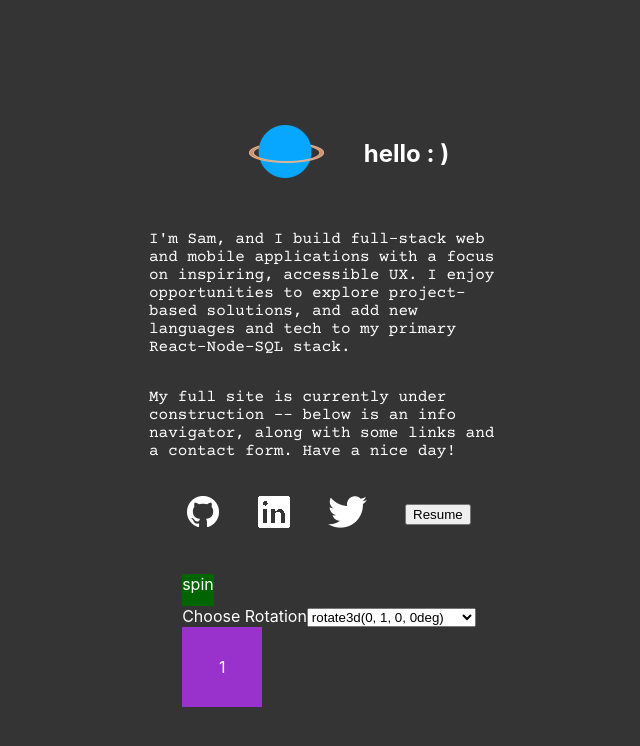
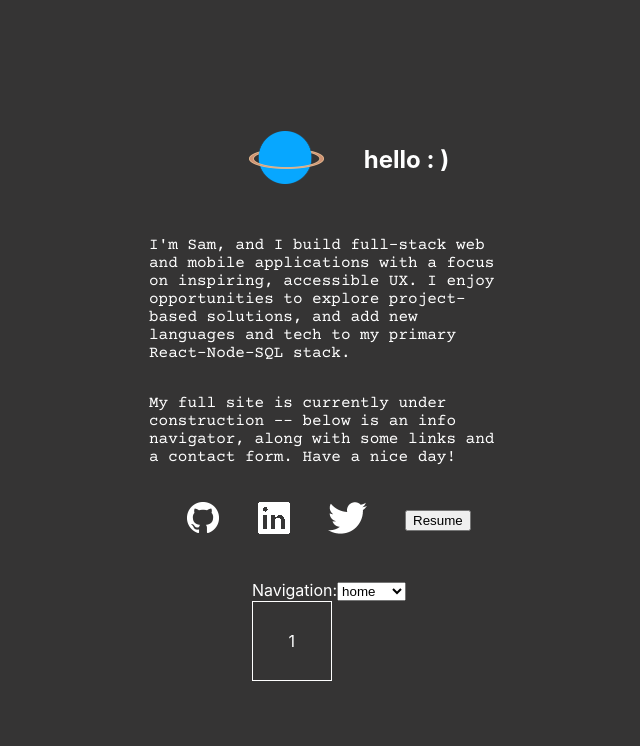
Before and after one commit to sgerpdx/pop-signpost, a Next.js app: page / in a window 1280 px wide. Shown: the top 746 px of the page, without its empty margins (311-951 px from the left). Built offline with nearby package versions, Linux system fonts and the light colour scheme; a web font is replaced by a local one.

Commit message:
navigational content rotation working

```diff
--- a/pages/index.jsx
+++ b/pages/index.jsx
@@ -1,3 +1,4 @@
+import React, { useState, useEffect } from "react";
 import Head from "next/head";
 import Image from "next/image";
 import Link from "next/link";
@@ -9,6 +10,33 @@ import LogoGitHub from "../public/GitHub-Mark-Light-32px.png";
 import ResumeIcon from "../public/demo-hex_YP.png";
 
 export default function Home() {
+  const [loading, setLoading] = useState(true);
+  const [content, setContent] = useState("home");
+  const [contentTransform, setContentTransform] = useState("0deg");
+
+  console.log("CCCCCC", content);
+  console.log("TRNSFRM:", contentTransform);
+
+  const handleNavChange = (e) => {
+    setContent(e.target.value);
+  };
+
+  useEffect(() => {
+    setLoading(false);
+  }, []);
+
+  useEffect(() => {
+    console.log("Something just happened.");
+    const currentContent = content;
+    console.log("*********", currentContent);
+    if (currentContent === "home") setContentTransform("0deg");
+    if (currentContent === "projects") setContentTransform("-90deg");
+    if (currentContent === "about") setContentTransform("-180deg");
+    if (currentContent === "contact") setContentTransform("-270deg");
+  }, [content]);
+
+  if (loading) return <h3>Loading...</h3>;
+
   return (
     <section className={styles.container}>
       <div className={styles.topRow}>
@@ -58,19 +86,21 @@ export default function Home() {
         </p>
       </div>
       <nav>
-        <div className={styles.rotated}>
-          <span>spin</span>
+        <div class={styles.selectionForm}>
+          <label>
+            Navigation:
+            <select value={content} onChange={handleNavChange}>
+              <option value="home">home</option>
+              <option value="projects">projects</option>
+              <option value="about">about</option>
+              <option value="contact">contact</option>
+            </select>
+          </label>
         </div>
-        <div class={styles.selectionForm}>
-          <label>Choose Rotation</label>
-          <select>
-            <option>rotate3d(0, 1, 0, 0deg)</option>
-            <option>rotate3d(0, 1, 0, 90deg)</option>
-            <option>rotate3d(0, 1, 0, 180deg)</option>
-            <option>rotate3d(0, 1, 0, 270deg)</option>
-          </select>
-        </div>
-        <section style={style.displayArea}>
+        <section
+          className={styles.displayArea}
+          style={{ transform: `rotateY(${contentTransform})` }}
+        >
           <div className={styles.frontBox} style={style.boxVantage}>
             1
           </div>
@@ -91,19 +121,19 @@ export default function Home() {
 
 const style = {
   displayArea: {
-    width: "80px",
-    height: "80px",
-
+    width: "100px",
+    height: "100px",
     transformStyle: "preserve-3d",
-    transition: "transform 2s",
-    transform: "rotateY(0deg)",
+    transition: "transform 1s",
+    transform: "rotateY(-90deg)",
+    border: "0",
   },
   boxVantage: {
     display: "flex",
     alignItems: "center",
     justifyContent: "center",
-    width: "100%",
-    height: "100%",
+    width: "80%",
+    height: "80%",
     position: "absolute",
     backfaceVisibility: "hidden",
   },
--- a/styles/Home.module.css
+++ b/styles/Home.module.css
@@ -203,27 +203,26 @@
 /* this is our standard state: */
 
 .displayArea {
-  width: 80px;
-  height: 80px;
-  border: solid 1px goldenrod;
+  width: 100px;
+  height: 100px;
   transform-style: preserve-3d;
-  transition: transform 2s;
-  transform: rotate3d(0, 1, 0, 0deg);
+  transition: transform 1s;
+  border: 0;
 }
 
 .boxVantage {
   display: flex;
   align-items: center;
   justify-content: center;
-  width: 100%;
-  height: 100%;
+  width: 80%;
+  height: 80%;
   position: absolute;
-  backface-visibility: inherit;
-  color: red;
+  backface-visibility: hidden;
 }
 
 .frontBox {
-  background-color: darkorchid;
+  background-color: rgb(53, 52, 52);
+  border: solid 1px white;
   width: 80px;
   height: 80px;
   transform: rotate3d(0, 1, 0, 0deg) translateZ(40px);
@@ -232,7 +231,8 @@
 }
 
 .sideBoxRight {
-  background-color: blue;
+  background-color: rgb(53, 52, 52);
+  border: solid 1px white;
   width: 80px;
   height: 80px;
   transform: rotate3d(0, 1, 0, 90deg) translateZ(40px);
@@ -241,7 +241,8 @@
 }
 
 .backBox {
-  background-color: turquoise;
+  background-color: rgb(53, 52, 52);
+  border: solid 1px white;
   width: 80px;
   height: 80px;
   transform: rotate3d(0, 1, 0, 180deg) translateZ(40px);
@@ -250,7 +251,8 @@
 }
 
 .sideBoxLeft {
-  background-color: orange;
+  background-color: rgb(53, 52, 52);
+  border: solid 1px white;
   width: 80px;
   height: 80px;
   transform: rotate3d(0, 1, 0, 270deg) translateZ(40px);
```
